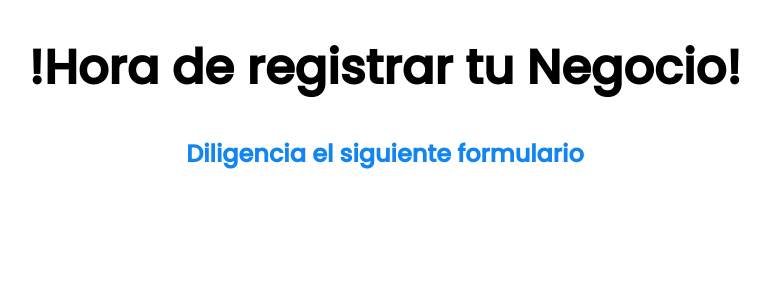
After one commit to Cristian7B/ZonaPets, a Django app: page /registrar/ in a window 1280 px wide. The commit adds this page. Shown: the top 300 px of the page, without its empty margins (255-1025 px from the left). Run offline with Django 4.2, Linux system fonts and the light colour scheme.

Commit message:
Nuevas Interfaces y cambios

```diff
--- /dev/null
+++ b/PetSearch/Templates/registrar.html
@@ -0,0 +1,17 @@
+<!DOCTYPE html>
+<html lang="en">
+<head>
+    <meta charset="UTF-8">
+    <meta name="viewport" content="width=device-width, initial-scale=1.0">
+    <title>Registrar-ZonaPets</title>
+    <link rel="stylesheet" href="https://fonts.googleapis.com/css2?family=Poppins:wght@500&display=swap">
+</head>
+{% load static %}
+
+<link rel="stylesheet" href="{% static 'imagenes/registrar.css' %}">
+
+<body>
+    <h1>!Hora de registrar tu Negocio!</h1>
+    <h2>Diligencia el siguiente formulario</h2>
+</body>
+</html>
--- a/PetSearch/static/imagenes/style.css
+++ b/PetSearch/static/imagenes/iniciop.css
@@ -16,9 +16,12 @@ h1 {
     color: #fff;
     text-align: center;
     text-shadow: 2px 2px 4px rgba(0, 0, 0, 0.5);
-    position: static;
 }
 
+h3 {
+    color: #ffffff;
+    justify-content: center;
+}
 .boton-container {
     display: flex;
     justify-content: center;
--- /dev/null
+++ b/PetSearch/static/imagenes/registrar.css
@@ -0,0 +1,19 @@
+body{
+    margin: 5px;
+ }
+
+ h1 {
+    font-family: 'Poppins', sans-serif;
+    font-weight: 600;
+    font-size: 3em;
+    color: #000000;
+    text-align: center;
+    text-shadow: 2px 2px 4px rgba(255, 255, 255, 0.5);
+    position: static;
+ }
+
+ h2 {
+    font-family: 'Poppins', sans-serif;
+    text-align: center;
+    color: #1385f0;
+ }
--- a/PetSearch/urls.py
+++ b/PetSearch/urls.py
@@ -16,7 +16,7 @@ Including another URLconf
 """
 from django.contrib import admin
 from django.urls import path
-from PetSearch.views import helloworld, helloworldRed, inicio
+from PetSearch.views import helloworld, helloworldRed, inicio, ver_mapa, registrar
 from django.conf import settings
 from django.conf.urls.static import static
 
@@ -25,7 +25,9 @@ urlpatterns = [
     path('admin/', admin.site.urls),
     path("helloworld/", helloworld),
     path("hellow/", helloworldRed),
-    path("inicio/", inicio),
+    path("inicio-zonapets/", inicio),
+    path("vermapa/", ver_mapa),
+    path("registrar/", registrar),
 ]
 if settings.DEBUG:
     urlpatterns += static(settings.STATIC_URL, document_root=settings.STATIC_ROOT)
--- a/PetSearch/views.py
+++ b/PetSearch/views.py
@@ -18,5 +18,11 @@ def inicio(request):
 
     return render(request, 'pagina_principal.html', {'pagina': pagina})
 
+def ver_mapa(request):
+    return render(request, 'ver_mapa.html')
+
+def registrar(request):
+    return render(request, 'registrar.html')
+
 nueva_pagina = Pagina(nombre="PetSearch")
 nueva_pagina.save()
```
Also changed, not shown: PetSearch/Templates/pagina_principal.html (+16 -11 lines), PetSearch/Templates/ver_mapa.html (added, +17 -0 lines), PetSearch/static/imagenes/ver_mapa.css (added, +19 -0 lines), PetSearch/migrations/0037_auto_20231116_1612.py (added), PetSearch/migrations/0038_auto_20231116_1656.py (added), PetSearch/migrations/0039_auto_20231116_1706.py (added), db.sqlite3.
